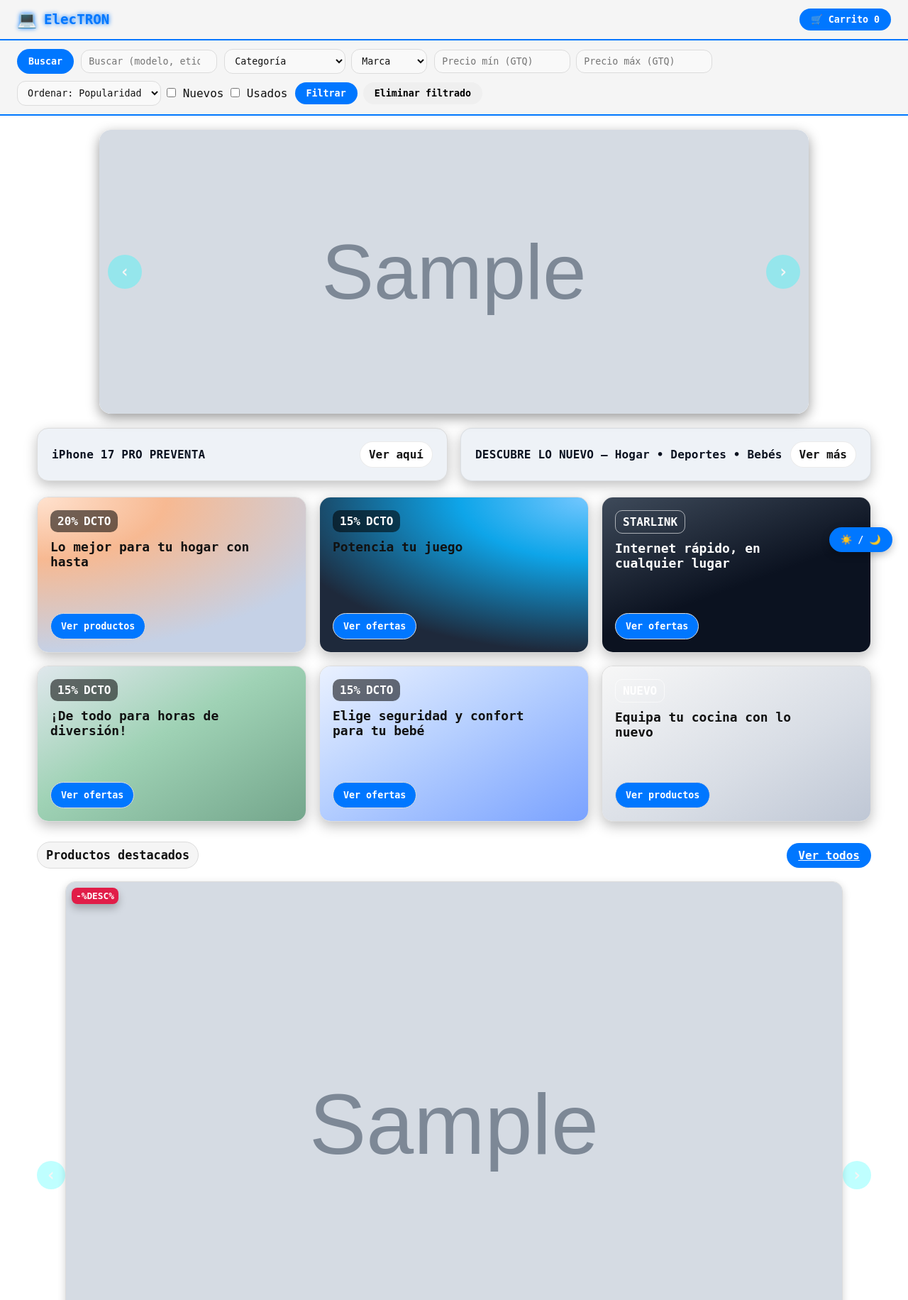
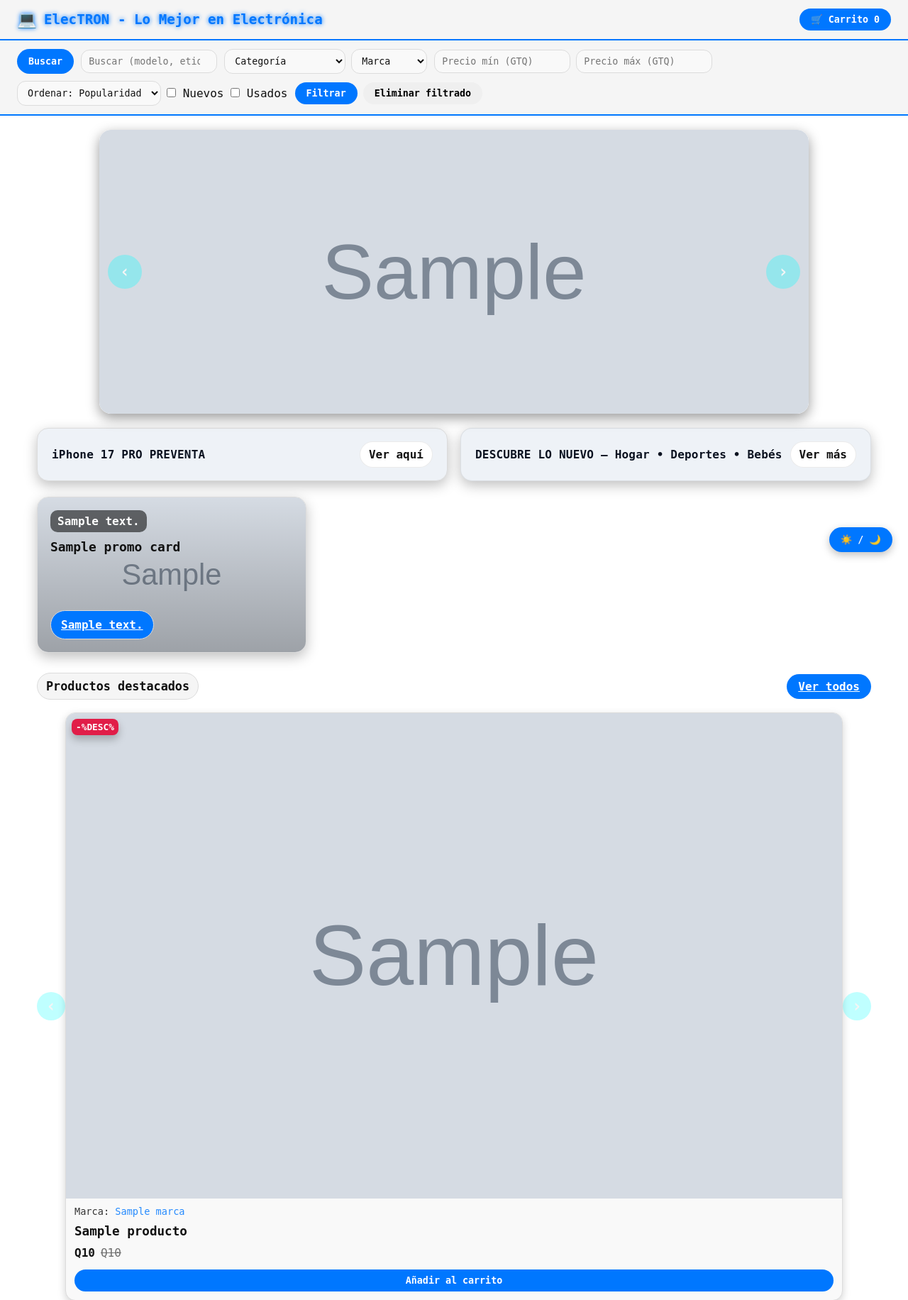
Before and after one commit to Karl-Mitx/ProyectoPrograll2025, a Django app: template productos/templates/productos/lista.html in a window 1280 px wide. Shown: the top 1832 px of the page at 71% size. Run offline with Django 5.2, Linux system fonts and the light colour scheme; the template is opened without the code that fills it: most values are stand-ins (such as "Sample title", 1, 10 or a date in 2020); grey boxes marked "Sample" are stand-in pictures; some libraries are stand-ins or nearby versions.

Commit message:
Nuevos productos y promocards

```diff
--- a/productos/static/productos/style.css
+++ b/productos/static/productos/style.css
@@ -506,7 +506,30 @@ html[data-theme="light"] .subnav .chip { background: #f1f3f5; }
   background: var(--card-bg); border:1px solid var(--line);
   box-shadow: 0 6px 18px rgba(0,0,0,.25);
 }
-.promo-bg{ position:absolute; inset:0; }
+.promo-bg{
+  position: absolute;
+  inset: 0;
+  background-size: cover;
+  background-position: center;
+  background-repeat: no-repeat;
+}
+
+.promo-card .promo-bg::after{
+  content:"";
+  position:absolute; inset:0;
+  pointer-events:none;
+  background: linear-gradient(180deg, rgba(0,0,0,.0) 0%, rgba(0,0,0,.35) 100%);
+  opacity: .75;
+}
+
+.promo-card .promo-bg.house::after,
+.promo-card .promo-bg.tennis::after,
+.promo-card .promo-bg.starlink::after,
+.promo-card .promo-bg.scooter::after,
+.promo-card .promo-bg.baby::after,
+.promo-card .promo-bg.kitchen::after{
+  opacity:.25;
+}
 .promo-content{
   position:relative; z-index:2; height:100%;
   padding:18px; display:flex; flex-direction:column; justify-content:space-between;
--- a/productos/templates/productos/lista.html
+++ b/productos/templates/productos/lista.html
@@ -18,7 +18,7 @@
     <div class="topbar">
         <div class="brand">
             <div class="badge">💻</div>
-            <div>ElecTRON</div>
+            <div>ElecTRON - Lo Mejor en Electrónica</div>
         </div>
         <button id="themeToggle">☀️ / 🌙</button>
         <div class="spacer"></div>
@@ -117,77 +117,33 @@
 </section>
 
 <section class="promo-grid" aria-label="Promociones destacadas">
-
-  <article class="promo-card">
-    <div class="promo-bg house"></div>
-    <div class="promo-content">
-      <div>
-        <span class="promo-badge"><strong>20%</strong> DCTO</span>
-        <h3 class="promo-title">Lo mejor para tu hogar con hasta</h3>
-      </div>
-      <button class="promo-btn" data-scroll="#grid">Ver productos</button>
-    </div>
-  </article>
-
-
-  <article class="promo-card">
-    <div class="promo-bg tennis"></div>
-    <div class="promo-content">
-      <div>
-        <span class="promo-badge"><strong>15%</strong> DCTO</span>
-        <h3 class="promo-title">Potencia tu juego</h3>
-      </div>
-      <button class="promo-btn" data-scroll="#grid">Ver ofertas</button>
-    </div>
-  </article>
-
-
-  <article class="promo-card">
-    <div class="promo-bg starlink"></div>
-    <div class="promo-content promo-light">
-      <div>
-        <span class="promo-badge ghost">STARLINK</span>
-        <h3 class="promo-title">Internet rápido, en cualquier lugar</h3>
-      </div>
-      <button class="promo-btn" data-scroll="#grid">Ver ofertas</button>
-    </div>
-  </article>
-
-
-  <article class="promo-card">
-    <div class="promo-bg scooter"></div>
-    <div class="promo-content">
-      <div>
-        <span class="promo-badge"><strong>15%</strong> DCTO</span>
-        <h3 class="promo-title">¡De todo para horas de diversión!</h3>
-      </div>
-      <button class="promo-btn" data-scroll="#grid">Ver ofertas</button>
-    </div>
-  </article>
-
-
-  <article class="promo-card">
-    <div class="promo-bg baby"></div>
-    <div class="promo-content">
-      <div>
-        <span class="promo-badge"><strong>15%</strong> DCTO</span>
-        <h3 class="promo-title">Elige seguridad y confort para tu bebé</h3>
-      </div>
-      <button class="promo-btn" data-scroll="#grid">Ver ofertas</button>
-    </div>
-  </article>
-
-
-  <article class="promo-card">
-    <div class="promo-bg kitchen"></div>
-    <div class="promo-content">
-      <div>
-        <span class="promo-badge ghost">NUEVO</span>
-        <h3 class="promo-title">Equipa tu cocina con lo nuevo</h3>
-      </div>
-      <button class="promo-btn" data-scroll="#grid">Ver productos</button>
-    </div>
-  </article>
+  {% if promo_cards %}
+    {% for c in promo_cards %}
+      <article class="promo-card {% if c.texto_claro %}promo-light{% endif %}">
+        <div class="promo-bg
+            {% if not c.imagen and c.gradiente_clase %}{{ c.gradiente_clase }}{% endif %}"
+     {% if c.imagen %}style="background-image:url('{{ c.imagen.url }}');"{% endif %}>
+</div>
+        <div class="promo-content {% if c.texto_claro %}promo-light{% endif %}">
+          <div>
+            {% if c.badge_text %}
+              <span class="promo-badge {% if c.badge_style == 'ghost' %}ghost{% endif %}">
+                {{ c.badge_text }}
+              </span>
+            {% endif %}
+            <h3 class="promo-title">{{ c.titulo }}</h3>
+          </div>
+          {% if c.enlace %}
+            <a class="promo-btn" href="{{ c.enlace }}">{{ c.cta_text }}</a>
+          {% else %}
+            <button class="promo-btn" data-scroll="#grid">{{ c.cta_text }}</button>
+          {% endif %}
+        </div>
+      </article>
+    {% endfor %}
+  {% else %}
+    {# Fallback: si no has creado promos en admin, mostramos tus 6 tarjetas de ejemplo #}
+  {% endif %}
 </section>
 
 <section class="featured">
```
Also changed, not shown: productos/admin.py (+7 -0 lines), productos/models.py (+33 -0 lines), productos/views.py (+4 -3 lines), db.sqlite3, media/productos/1-min-1.jpg (added), media/productos/83ER003JGJ_1.webp (added), media/productos/IPHONE13128B_1_22052025175737.webp (added), media/productos/MIWATCH5W_1_5092025174103.webp (added), media/productos/SMS928BZKK_1_5092025123044.webp (added), media/productos/Si.jpg (added), media/productos/xbox-series-x-usada-en-caja4.jpg (added), media/promos/2534001_1.webp (added), media/promos/4103VGVk53L.jpg (added), media/promos/home_grid_top_left_fiambre_lg_06790274fe.webp (added), 1 more files.
